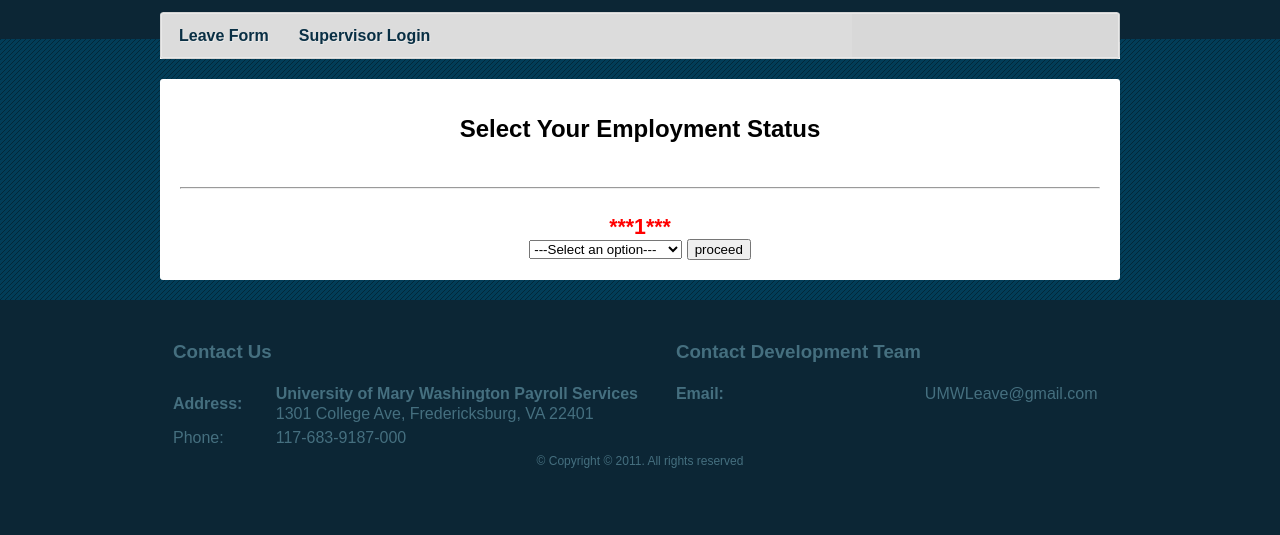
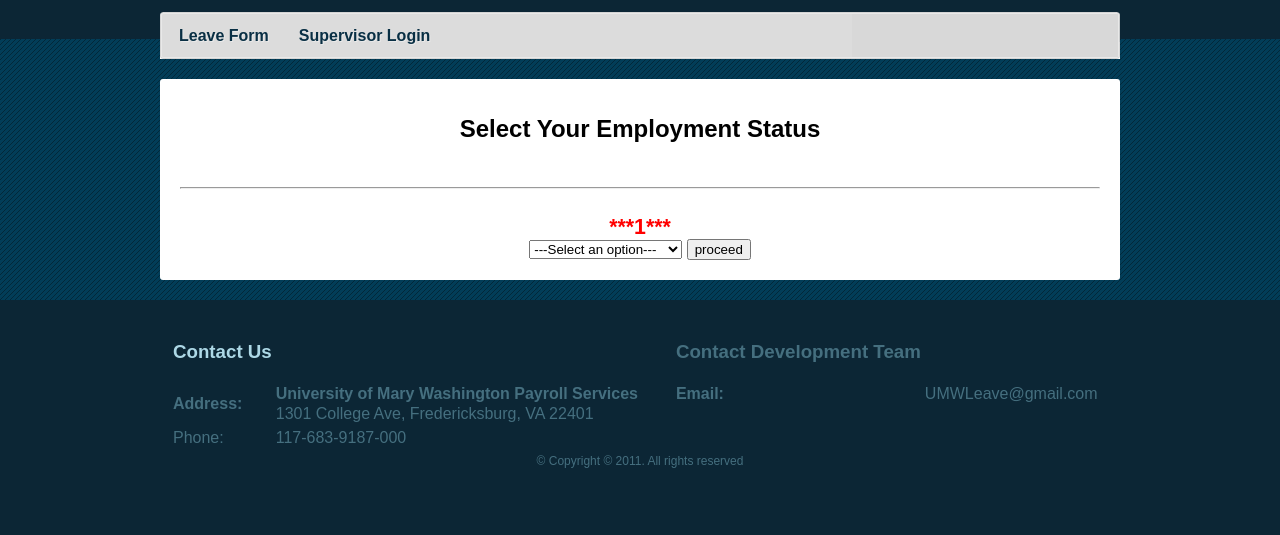
Before and after one commit to mikeyGlitz/Leave-Form, a PHP site: page /index.php?msg=1 in a window 1280 px wide. Shown: the part 140-675 px from the top of the page. Run offline with PHP 8.4, Linux system fonts and the light colour scheme.

Commit message:
more changes

```diff
--- a/footer.php
+++ b/footer.php
@@ -1,11 +1,11 @@
-<div id="footer" style="clear:both">
+<div id="footer">
                 <table class="contacts" style="float: left; margin-right: 2em">
-                        <tr><td><h3>Contact Us</h3></td></tr>
+                        <tr><td><h3><a href="adminfinance.umw.edu/payroll/contact" style="text-decoration: none; color: lightblue">Contact Us</a></h3></td></tr>
                         <tr><td><b>Address:</b></td><td> <b>University of Mary Washington Payroll Services</b><br /> 1301 College Ave, Fredericksburg, VA 22401</td></tr>
                         <tr><td>Phone:</td><td> 117-683-9187-000</td></tr>
                 </table>
 		<table class="contacts" style="float: left">
-                        <tr><td><h3>Contact Development Team</h3></td></tr>
+                        <tr><td><h3 color=lightblue>Contact Development Team</h3></td></tr>
                         <tr><td><b>Email:</b></td><td>UMWLeave@gmail.com</td></tr>
                 </table>
 
```
